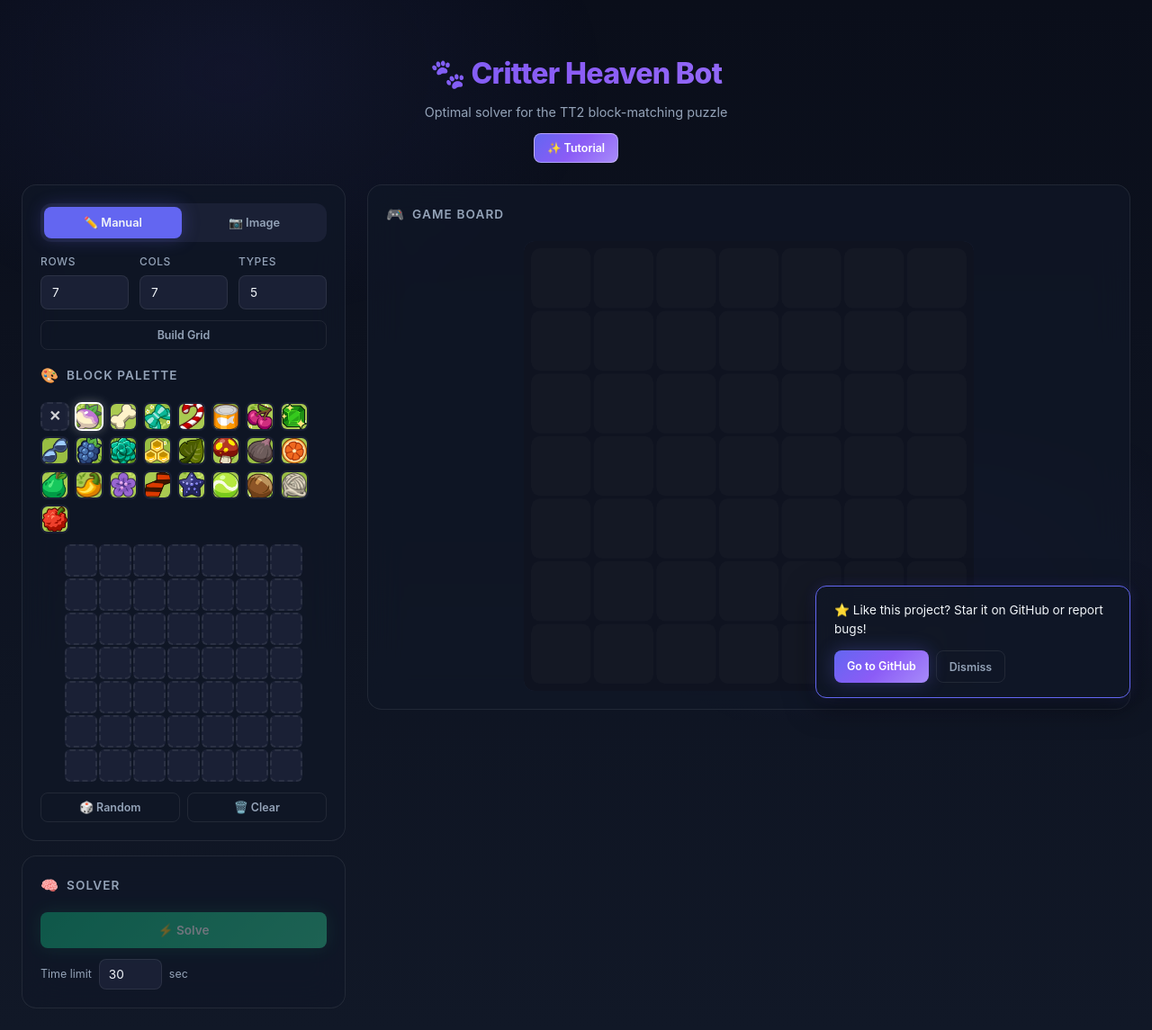
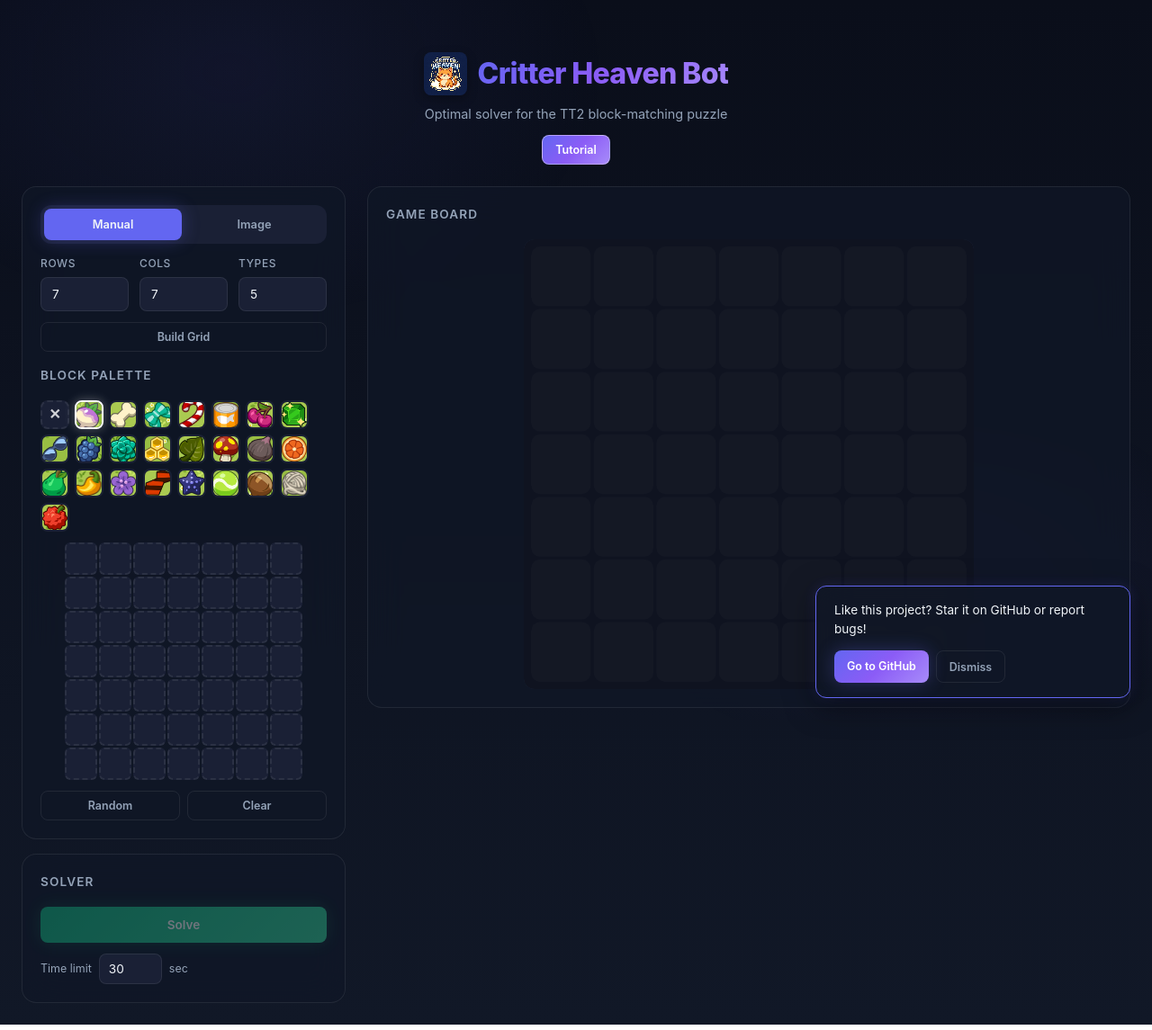
Before and after one commit to Jokskuyy/tap-titan-critter-haven, a plain HTML site: page index.html in a window 1280 px wide. Shown: the whole page at 90% size. Drawn offline with Linux system fonts and the light colour scheme.

Commit message:
feat: remove emojis and add pixel art animal logo as favicon and header

```diff
--- a/index.html
+++ b/index.html
@@ -8,6 +8,7 @@
   <meta name="description"
     content="Critter Heaven Bot — Optimal solver for the Tap Titans 2 block-matching puzzle minigame. Upload a screenshot or build your grid manually, and find the minimum taps to clear.">
   <title>Critter Heaven Bot — TT2 Puzzle Solver</title>
+  <link rel="icon" type="image/png" href="imgs/logo.png">
   <link rel="stylesheet" href="css/style.css">
 </head>
 
@@ -16,10 +17,13 @@
 
     <!-- Header -->
     <header>
-      <h1>🐾 Critter Heaven Bot</h1>
+      <div style="display: flex; align-items: center; justify-content: center; gap: 12px; margin-bottom: 8px;">
+        <img src="imgs/logo.png" alt="Critter Heaven Logo" style="width: 48px; height: 48px; border-radius: 8px; image-rendering: pixelated; box-shadow: 0 4px 12px rgba(0,0,0,0.3);">
+        <h1 style="margin-bottom: 0;">Critter Heaven Bot</h1>
+      </div>
       <p class="subtitle">Optimal solver for the TT2 block-matching puzzle</p>
       <div style="margin-top: 12px;">
-        <button id="btn-tutorial" class="btn btn-primary btn-sm" style="animation: pulse 2s infinite; box-shadow: 0 0 15px rgba(99, 102, 241, 0.6); border: 1px solid rgba(255,255,255,0.4);">✨ Tutorial</button>
+        <button id="btn-tutorial" class="btn btn-primary btn-sm" style="animation: pulse 2s infinite; box-shadow: 0 0 15px rgba(99, 102, 241, 0.6); border: 1px solid rgba(255,255,255,0.4);">Tutorial</button>
       </div>
     </header>
 
@@ -32,8 +36,8 @@
         <!-- Input Mode Tabs -->
         <div class="card">
           <div class="tabs">
-            <button class="tab-btn active" data-tab="manual" id="tab-manual-btn">✏️ Manual</button>
-            <button class="tab-btn" data-tab="image" id="tab-image-btn">📷 Image</button>
+            <button class="tab-btn active" data-tab="manual" id="tab-manual-btn">Manual</button>
+            <button class="tab-btn" data-tab="image" id="tab-image-btn">Image</button>
           </div>
 
           <!-- Manual Input Tab -->
@@ -57,7 +61,7 @@
             </div>
 
             <!-- Color Palette -->
-            <div class="card-title"><span class="icon">🎨</span> Block Palette</div>
+            <div class="card-title">Block Palette</div>
             <div class="color-palette" id="color-palette">
               <!-- Populated by JS -->
             </div>
@@ -68,22 +72,22 @@
             </div>
 
             <div class="flex gap-8 mt-12">
-              <button class="btn btn-outline btn-sm" id="btn-fill-random" style="flex:1">🎲 Random</button>
-              <button class="btn btn-outline btn-sm" id="btn-clear-grid" style="flex:1">🗑️ Clear</button>
+              <button class="btn btn-outline btn-sm" id="btn-fill-random" style="flex:1">Random</button>
+              <button class="btn btn-outline btn-sm" id="btn-clear-grid" style="flex:1">Clear</button>
             </div>
           </div>
 
           <!-- Image Input Tab -->
           <div class="tab-content" data-tab="image" id="tab-image">
             <!-- Template Gallery -->
-            <div class="card-title mt-12"><span class="icon">🧩</span> Reference Templates</div>
+            <div class="card-title mt-12">Reference Templates</div>
             <div id="template-gallery" class="template-gallery">
               <p class="text-sm text-muted">Loading templates from imgs/...</p>
             </div>
             <div id="template-status" class="text-sm text-muted mt-12"></div>
 
             <div class="upload-zone mt-16" id="upload-zone">
-              <span class="upload-icon">📸</span>
+              <span class="upload-icon"></span>
               <p class="upload-text"><strong>Click or drag</strong> a screenshot here</p>
               <input type="file" id="file-input" accept="image/*">
             </div>
@@ -104,17 +108,17 @@
                 </div>
               </div>
               <p class="text-sm text-muted mt-12">Draw a rectangle over the grid area, then click Detect.</p>
-              <button class="btn btn-primary btn-sm btn-block mt-12" id="btn-detect">🔍 Detect Grid</button>
+              <button class="btn btn-primary btn-sm btn-block mt-12" id="btn-detect">Detect Grid</button>
             </div>
           </div>
         </div>
 
         <!-- Solver Controls -->
         <div class="card">
-          <div class="card-title"><span class="icon">🧠</span> Solver</div>
+          <div class="card-title">Solver</div>
           <div class="solver-controls">
             <button class="btn btn-success btn-block" id="btn-solve" disabled>
-              ⚡ Solve
+              Solve
             </button>
           </div>
           <div class="solver-controls mt-12">
@@ -123,7 +127,7 @@
               <input type="number" id="time-limit" min="1" max="300" value="30">
               <span class="text-sm text-muted">sec</span>
             </div>
-            <button class="btn btn-danger btn-sm hidden" id="btn-abort">⏹ Abort</button>
+            <button class="btn btn-danger btn-sm hidden" id="btn-abort">Abort</button>
           </div>
 
           <!-- Progress -->
@@ -149,7 +153,7 @@
 
         <!-- Grid Display -->
         <div class="card">
-          <div class="card-title"><span class="icon">🎮</span> Game Board</div>
+          <div class="card-title">Game Board</div>
           <div class="grid-canvas-wrapper" id="grid-canvas-wrapper">
             <canvas id="grid-canvas"></canvas>
           </div>
@@ -158,7 +162,7 @@
         <!-- Solution -->
         <div class="card solution-section" id="solution-section">
           <div class="solution-header">
-            <div class="card-title" style="margin-bottom:0"><span class="icon">✨</span> Solution</div>
+            <div class="card-title" style="margin-bottom:0">Solution</div>
             <div id="solution-badge"></div>
           </div>
 
@@ -188,7 +192,7 @@
   <!-- Tutorial Modal -->
   <div id="tutorial-modal" class="modal-overlay">
     <div class="modal-content card">
-      <h2 class="card-title">📖 How to Use</h2>
+      <h2 class="card-title">How to Use</h2>
       <div class="modal-body">
         <p><strong>Option 1: Image Recognition</strong></p>
         <ul>
@@ -220,7 +224,7 @@
 
   <!-- Toast Notification -->
   <div id="github-toast" class="toast">
-    <p>⭐ Like this project? Star it on GitHub or report bugs!</p>
+    <p>Like this project? Star it on GitHub or report bugs!</p>
     <div class="toast-actions">
       <a href="https://github.com/Jokskuyy/tap-titan-critter-heaven" target="_blank" class="btn btn-sm btn-primary">Go to GitHub</a>
       <button id="btn-close-toast" class="btn btn-sm btn-outline">Dismiss</button>
```
Also changed, not shown: imgs/logo.png (added), imgs/logo_option_cat.png (added), imgs/logo_option_dog.png (added), imgs/logo_option_fox.png (added).
